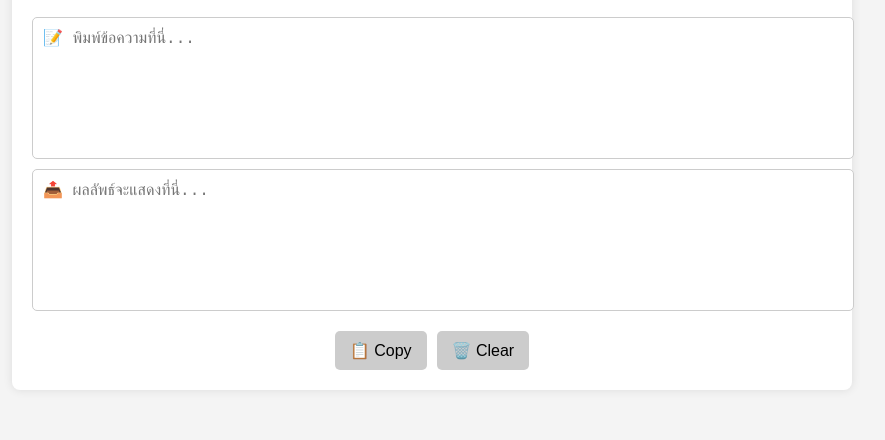
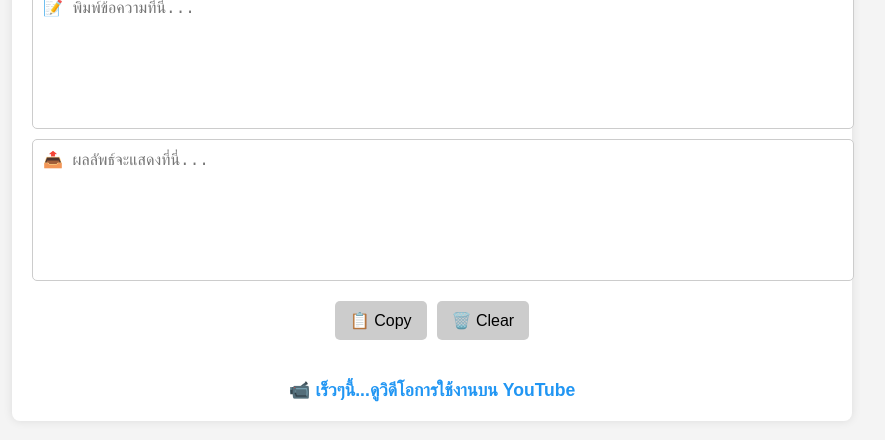
Before and after one commit to jornjud/3in1-Key-Emoji-Spinner, a plain HTML site: page index.html in a window 1280 px wide. Shown: the part 282-722 px from the top of the page, without its empty margins (208-1093 px from the left). Drawn offline with nearby package versions, Linux system fonts and the light colour scheme.

Commit message:
Add files via upload

```diff
--- a/index.html
+++ b/index.html
@@ -31,7 +31,15 @@
       <button id="copyButton">📋 Copy</button>
       <button id="clearButton">🗑️ Clear</button>
     </div>
+
+	<div class="video-link">
+  📹 <a href="https://www.youtube.com/watch?v=VIDEO_ID" target="_blank">เร็วๆนี้...ดูวิดีโอการใช้งานบน YouTube</a>
+	</div>
+
+
   </div>
+
+
 
   <script src="script.js"></script>
 </body>
--- a/style.css
+++ b/style.css
@@ -135,3 +135,26 @@ button:hover {
     height: 100px;
   }
 }
+
+.video-link {
+  margin-top: 20px; /* เว้นระยะด้านบน */
+  text-align: center; /* จัดกึ่งกลาง */
+  font-size: 1.1rem; /* ขนาดตัวอักษร */
+  font-family: Arial, sans-serif; /* ฟอนต์เดียวกับหน้า */
+}
+
+.video-link a {
+  color: #2196F3; /* สีลิงก์ (เช่น สีฟ้า) */
+  text-decoration: none; /* ตัดเส้นใต้ */
+  font-weight: bold; /* ตัวหนา */
+  transition: color 0.3s ease; /* เพิ่มเอฟเฟกต์ตอน hover */
+}
+
+.video-link a:hover {
+  color: orange; /* เปลี่ยนสีเมื่อวางเมาส์ */
+  text-decoration: underline; /* เพิ่มเส้นใต้เมื่อ hover */
+}
+
+.video-link a:visited {
+  color: #9c27b0; /* สีลิงก์ที่คลิกไปแล้ว */
+}
```
